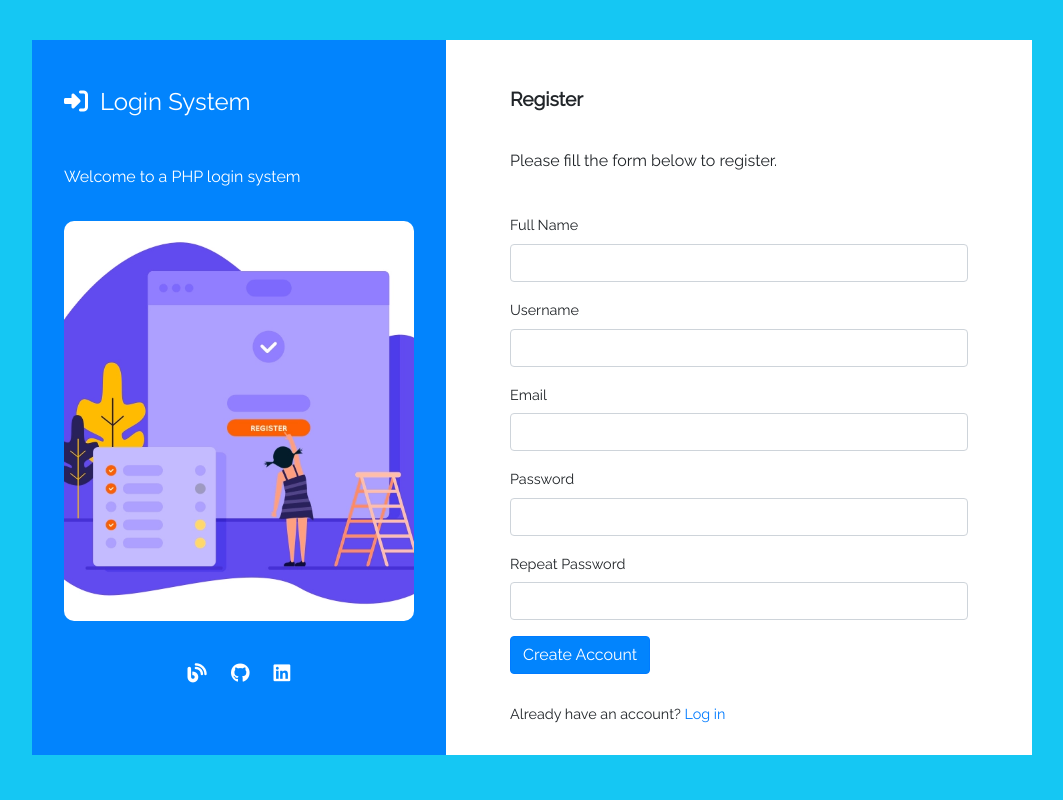
After one commit to valencydickson/login-system, a PHP site: page /public/ in a window 1280 px wide. The commit adds this page. Shown: the whole page, without its empty margins (108-1171 px from the left). Run offline with PHP 8.4, Linux system fonts and the light colour scheme; some libraries are stand-ins or nearby versions; some web fonts are replaced.

Commit message:
Implement basic MVC technique

```diff
--- a/controllers/login.php
+++ b/controllers/login.php
@@ -18,7 +18,7 @@ if ($_SERVER["REQUEST_METHOD"] == "POST") {
     $password = test_input($_POST["password"]);
 
 
-    //check if username or email and password are correct
+    //check if (username or email) and password are correct
     $userHandler = $pdo->prepare("SELECT * FROM users_db.users WHERE username=:username");
     $userHandler->bindValue(":username", $username);
     $userHandler->execute();
@@ -35,9 +35,9 @@ if ($_SERVER["REQUEST_METHOD"] == "POST") {
         session_start();
         $_SESSION["fullName"] = $userHandler["fullName"];
         $_SESSION["username"] = $userHandler["username"];
-        header("location:../profile.php");
+        header("location:../public/profile.php");
     } else {
         $error = "Username or password is incorrect";
-        header("location:../login-page.php?error=$error");
+        header("location:../public/login-page.php?error=$error");
     }
 }
--- a/controllers/logout.php
+++ b/controllers/logout.php
@@ -7,4 +7,4 @@ session_unset();
 // destroy the session
 session_destroy();
 
-header("location:../");
+header("location:../public/");
--- a/controllers/register.php
+++ b/controllers/register.php
@@ -27,7 +27,7 @@ if ($_SERVER["REQUEST_METHOD"] == "POST") {
 
     if ($password !== $repeatPassword) {
         $error = "Please match the password";
-        header("location:../?error=$error");
+        header("location:../public/?error=$error");
     };
 
 
@@ -43,10 +43,10 @@ if ($_SERVER["REQUEST_METHOD"] == "POST") {
 
     if ($userHandler->rowCount() > 0) {
         $error = "Username already exist";
-        header("location:../?error=$error");
+        header("location:../public/?error=$error");
     } else if ($emailHandler->rowCount() > 0) {
         $error = "Email already exist";
-        header("location:../?error=$error");
+        header("location:../public/?error=$error");
     } else {
         $sql = $pdo->prepare("INSERT INTO users_db.users (fullName,username,email,password) VALUES(:fullName,:username,:email,:password)");
 
@@ -56,6 +56,6 @@ if ($_SERVER["REQUEST_METHOD"] == "POST") {
         $sql->bindValue(":email", $email);
         $sql->bindValue(":password", $password);
         $sql->execute();
-        header("location:../login-page.php");
+        header("location:../public/login-page.php");
     }
 }
--- /dev/null
+++ b/partial/footer.php
@@ -0,0 +1,10 @@
+<script>
+    //prevent form resubmission after page refreshing
+    if (window.history.replaceState) {
+        window.history.replaceState(null, null, window.location.href);
+    }
+</script>
+
+</body>
+
+</html>
--- a/partial/header.php
+++ b/partial/header.php
@@ -34,7 +34,7 @@ session_start();
     <script src="https://maxcdn.bootstrapcdn.com/bootstrap/4.5.2/js/bootstrap.min.js"></script>
 
     <!-- Stylesheets -->
-    <link rel="stylesheet" href="app.css">
+    <link rel="stylesheet" href="app.css?v=<?php echo time(); ?> "> <!-- force css file to reload -->
 </head>
 
 <body>
--- /dev/null
+++ b/public/app.css
@@ -0,0 +1,205 @@
+* {
+  margin: 0;
+  padding: 0;
+  box-sizing: border-box;
+}
+
+body {
+  font-family: "Raleway", sans-serif;
+  background: rgb(21, 199, 243);
+}
+
+a {
+  text-decoration: none !important;
+}
+
+/* REGISTER */
+
+.register-wrapper {
+  margin: 4em 1.5em;
+}
+
+.hero-wrapper {
+  background: rgb(2, 132, 253);
+  padding: 3em 1em;
+  color: white;
+  text-align: center;
+}
+
+.heading {
+  font-size: 1.5rem;
+  margin-bottom: 1em;
+}
+
+.heading a {
+  color: white;
+}
+
+.heading span {
+  margin-right: 0.5em;
+}
+
+.hero-img {
+  width: 250px;
+  border-radius: 10px;
+}
+
+.links {
+  font-size: 1.2rem;
+  margin-top: 2em;
+}
+
+.links a {
+  padding: 0 0.5em;
+  color: white;
+}
+
+.links a:hover {
+  color: rgb(21, 199, 243);
+}
+
+.form-wrapper {
+  background: white;
+  padding: 4em 1em;
+}
+
+.form-wrapper h3 {
+  font-size: 1.2rem;
+  font-weight: 600;
+  margin-bottom: 2em;
+  text-align: center;
+}
+
+.form-wrapper h3 span {
+  color: rgb(2, 132, 253);
+}
+
+.form-wrapper p {
+  text-align: center;
+  margin-bottom: 1em;
+}
+
+.error {
+  color: red;
+  display: inline-block;
+  margin-bottom: 0.7em;
+}
+
+label {
+  font-size: 0.9rem;
+}
+
+.submit-btn {
+  background: rgb(2, 132, 253);
+}
+
+.form-footer {
+  text-align: left !important;
+  font-size: 0.9rem;
+  margin-top: 2em;
+}
+
+@media screen and (min-width: 768px) {
+  .register-wrapper {
+    margin: 2.5em auto;
+    display: flex;
+    max-width: 1000px;
+  }
+
+  .hero-wrapper {
+    padding: 3em 2em;
+    color: white;
+    text-align: left;
+  }
+
+  .heading {
+    margin-bottom: 2em;
+  }
+
+  .hero-img {
+    width: 350px;
+    margin-top: 1em;
+    height: 400px;
+    object-fit: cover;
+  }
+
+  .links {
+    text-align: center;
+  }
+
+  .form-wrapper {
+    width: 600px;
+    padding: 3em 4em 1em;
+  }
+
+  .form-wrapper h3 {
+    text-align: left;
+  }
+
+  .form-wrapper p {
+    text-align: left;
+  }
+}
+
+/* LOGIN */
+
+.hero-img-login {
+  width: 300px;
+}
+
+/* WELCOME */
+
+.welcome-wrapper {
+  text-align: center;
+  color: white;
+}
+
+.welcome-hero {
+  padding: 9em 0;
+  background-image: url("../images/welcome.webp");
+  background-position: center;
+  background-repeat: no-repeat;
+  background-size: cover;
+}
+
+.intro {
+  padding: 2em 0.5em;
+}
+
+.intro h1 {
+  font-size: 1.3rem;
+  margin-bottom: 2em;
+}
+
+.btn-logout {
+  margin-top: 1em;
+  background: rgb(2, 132, 253);
+}
+
+.btn-logout a {
+  color: white;
+}
+
+/* PROFILE */
+
+.intro h1,
+.intro p {
+  letter-spacing: 2px;
+}
+
+.intro span {
+  color: rgb(12, 41, 68);
+  font-weight: 600;
+  letter-spacing: 5px;
+}
+
+@media screen and (min-width: 768px) {
+  .welcome-hero {
+    padding: 12em 0;
+  }
+
+  .intro h1,
+  .intro p {
+    line-height: 5px;
+  }
+}
--- /dev/null
+++ b/public/index.php
@@ -0,0 +1,67 @@
+<?php
+require_once __DIR__ . "../../partial/header.php";
+require_once __DIR__ . "../../controllers/register.php"
+?>
+
+<main class="register-wrapper">
+    <div class="hero-wrapper">
+        <h1 class="heading"><a href="./"><span><i class="fas fa-sign-in-alt"></i></span>Login System</a></h1>
+        <div>
+            <p>Welcome to a PHP login system</p>
+            <img src="../images/register.webp" alt="register image" class="hero-img">
+        </div>
+        <div class="links">
+            <a href="https://valencydickson.xyz/" target="_blank"><i class="fas fa-blog"></i></a>
+            <a href="https://github.com/valencydickson" target="_blank"><i class="fab fa-github"></i></a>
+            <a href="https://www.linkedin.com/in/valency-dickson-0a7754125/" target="_blank"><i class="fab fa-linkedin"></i></a>
+
+        </div>
+    </div>
+
+
+    <div class="form-wrapper">
+        <h3>Register</h3>
+        <p>Please fill the form below to register.</p>
+        <span class="error"><?php echo (isset($_GET["error"])) ? htmlspecialchars($_GET["error"]) : "" ?></span>
+        <div>
+            <form action="<?php echo htmlspecialchars('../controllers/register.php') ?>" method="post">
+
+                <div>
+                    <div class="form-group">
+                        <label for="fname">Full Name</label>
+                        <input type="text" class="form-control" name="fname" required>
+                    </div>
+
+
+
+                    <div class="form-group">
+                        <label for="pwd">Username</label>
+                        <input type="text" class="form-control" name="username" required>
+                    </div>
+
+                    <div class="form-group">
+                        <label for="pwd">Email</label>
+                        <input type="email" class="form-control" name="email" required>
+                    </div>
+
+
+                    <div class="form-group">
+                        <label for="pwd">Password</label>
+                        <input type="password" class="form-control" name="password" required>
+                    </div>
+
+                    <div class="form-group">
+                        <label for="pwd">Repeat Password</label>
+                        <input type="password" class="form-control" name="repeatPassword" required>
+                    </div>
+
+                </div>
+
+                <button type="submit" class="btn btn-primary submit-btn">Create Account</button>
+            </form>
+            <p class="form-footer">Already have an account? <span><a href="<?php echo htmlspecialchars('login-page.php') ?>">Log in</a></span></p>
+        </div>
+    </div>
+</main>
+
+<?php require_once __DIR__ . "../../partial/footer.php";
```
Also changed, not shown: public/login-page.php (added, +57 -0 lines), public/profile.php (added, +22 -0 lines).
